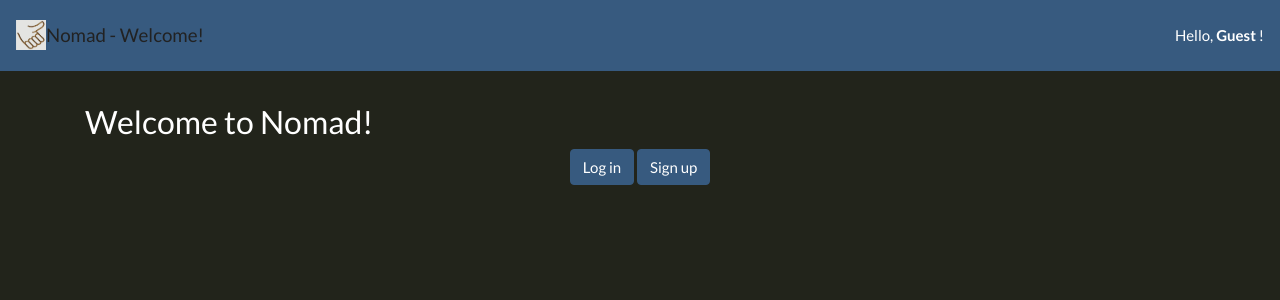
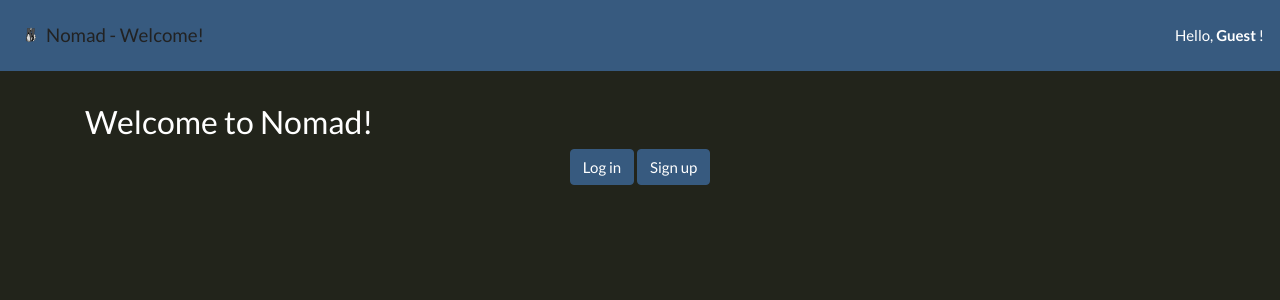
Before and after one commit to joeygaitan/nomad-project, a Django app: page / in a window 1280 px wide. Shown: the top 300 px of the page. Run offline with Django 3.2, Linux system fonts and the light colour scheme; some libraries are stand-ins or nearby versions.

Commit message:
modified the thumb

```diff
--- a/templates/base.html
+++ b/templates/base.html
@@ -27,7 +27,7 @@
   <body>
 
     <nav class="navbar navbar-expand-lg navbar-light bg-primary">
-      <center><a href="{% url 'home-page' %}"><img src="{% static 'assets/thumb.png' %}" class="icon"></a></center>
+      <center><a href="{% url 'home-page' %}"><img src="{% static 'assets/techThumb.svg' %}" class="icon"></a></center>
       <a class="navbar-brand" href="{% url 'home-page' %}"><i></i> Nomad    {% if request.user.profile.is_passenger == null %} - Welcome! {% else %}{% if request.user.profile.is_passenger %} - Passenger {% else %} Driver {% endif%} {% endif %}
       </a>
 
```
Also changed, not shown: static/assets/techThumb.svg (renamed from static/assets/Artboard 1.svg).
